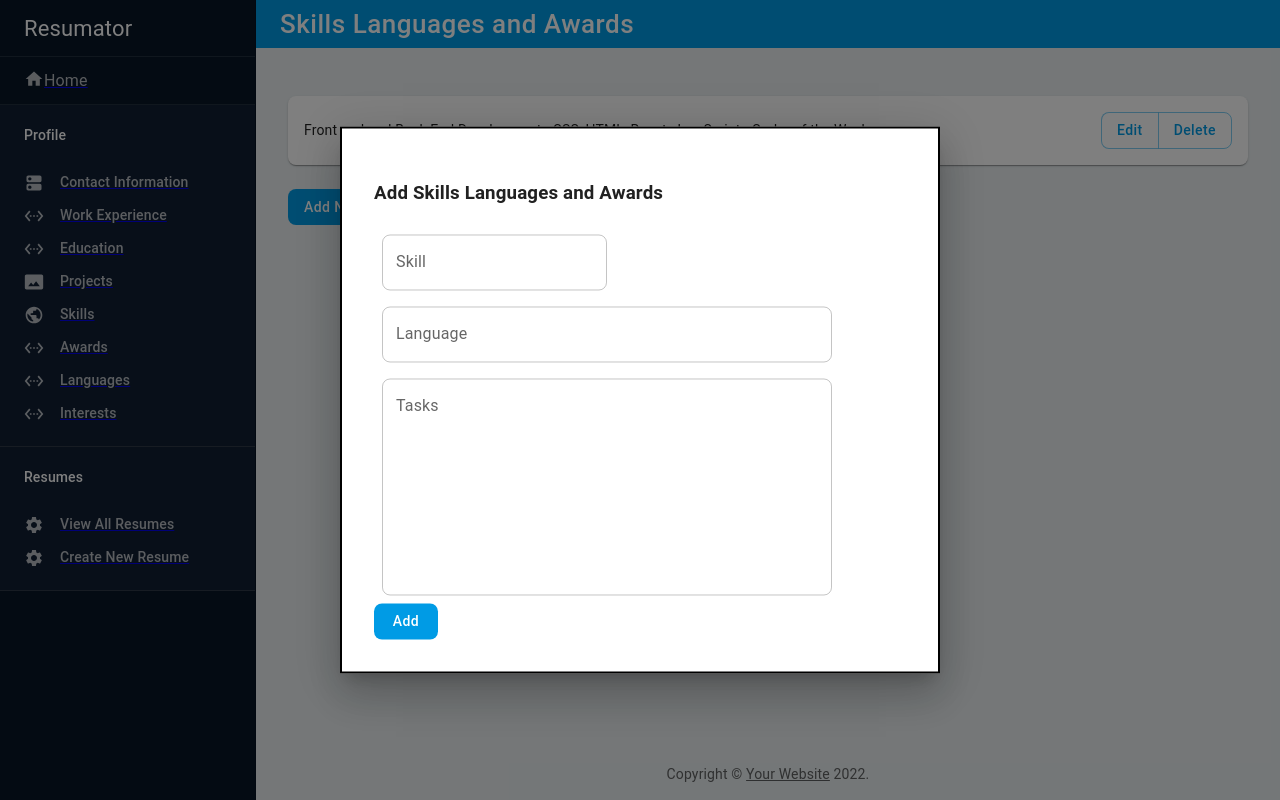
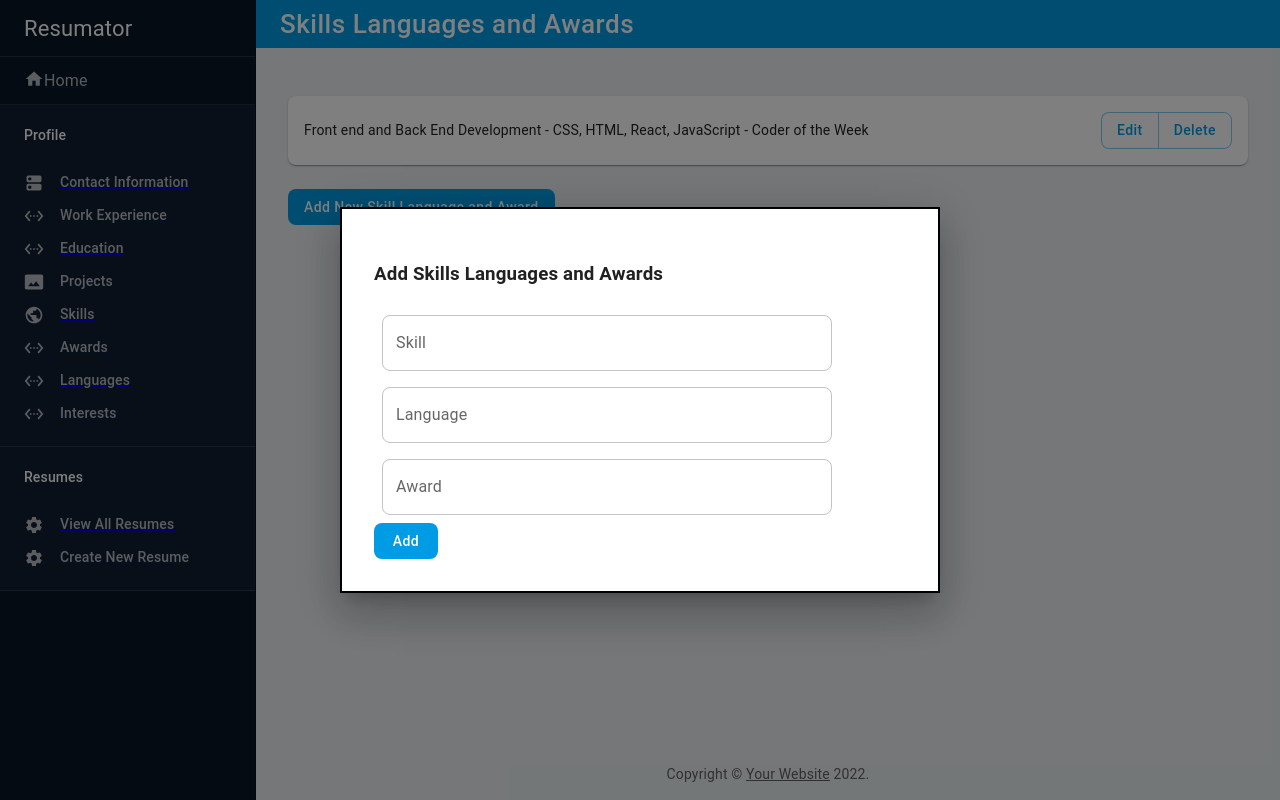
Before and after one commit to kirstgonz/resumator, a React (Create React App) app in the folder client/: page /resumator/skills in a window 1280 px wide. Both pictures are taken after a click on the button "Add New Skill Language and Award". Built offline with nearby package versions, Linux system fonts and the light colour scheme.

Commit message:
fixed skills modal

```diff
--- a/client/src/Skills.js
+++ b/client/src/Skills.js
@@ -122,7 +122,7 @@ export function Skills() {
                                 onChange={(e) => {
                                     setSkillName(e.target.value);
                                 }}
-                                label="Skill" id="skill" sx={{ m: 1, width: '25ch' }} variant={inputFieldVariant} />
+                                label="Skill" id="skill" sx={{ m: 1, width: '50ch' }} variant={inputFieldVariant} />
 
                             <TextField value={languageName}
                             onChange={(e) => {
@@ -132,14 +132,12 @@ export function Skills() {
                         </div>
                         <div>
                             <TextField
-                                id="tasks"
-                                label="Tasks"
+                                id="award"
+                                label="Award"
                                 value={awardName}
                                 onChange={(e) => {
                                     setAwardName(e.target.value);
                                 }}
-                                multiline
-                                rows={8}
                                 sx={{ m: 1, width: '50ch' }}
                                 variant={inputFieldVariant}
                             />
```
